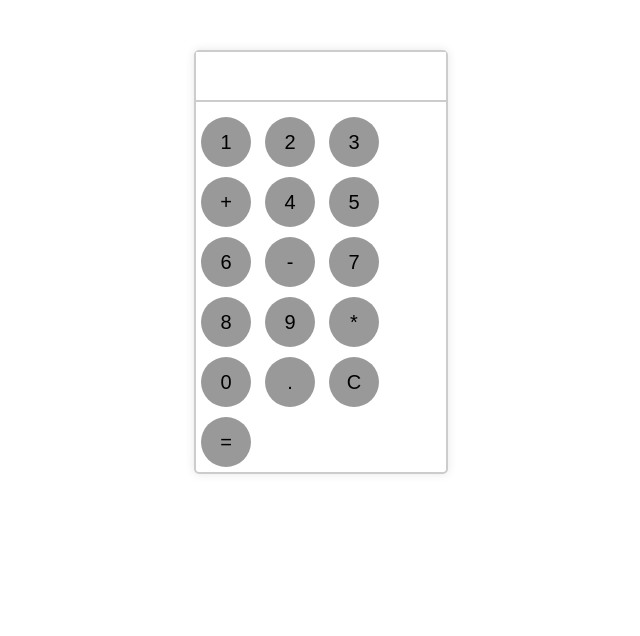
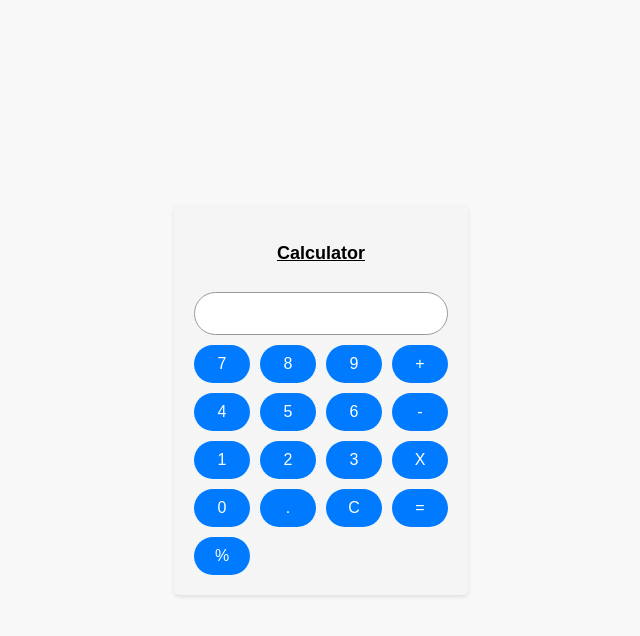
Before and after one commit to ChulumancoNdela/Digital-calculator, a plain HTML site: page index.html in a window 1280 px wide. Shown: the whole page, without its empty margins (319-959 px from the left). Drawn offline with Linux system fonts and the light colour scheme.

Commit message:
few changes

```diff
--- a/index.html
+++ b/index.html
@@ -9,24 +9,26 @@
 </head>
 <body>
   <div class="calculator">
+    <p><u>Calculator</u></p>
    <input type="text" id="display" readonly>
-        <div class="keys">
-          <button onclick="appendToDisplay('1')">1</button>
-          <button onclick="appendToDisplay('2')">2</button>
-          <button onclick="appendToDisplay('3')">3</button>
+   <div class="buttons">
+     <button onclick="appendToDisplay('7')">7</button>
+     <button onclick="appendToDisplay('8')">8</button>
+     <button onclick="appendToDisplay('9')">9</button>
      <button onclick="appendToDisplay('+')">+</button>
      <button onclick="appendToDisplay('4')">4</button>
      <button onclick="appendToDisplay('5')">5</button>
      <button onclick="appendToDisplay('6')">6</button>
      <button onclick="appendToDisplay('-')">-</button>
-          <button onclick="appendToDisplay('7')">7</button>
-          <button onclick="appendToDisplay('8')">8</button>
-          <button onclick="appendToDisplay('9')">9</button>
-          <button onclick="appendToDisplay('*')">*</button>
+     <button onclick="appendToDisplay('1')">1</button>
+     <button onclick="appendToDisplay('2')">2</button>
+     <button onclick="appendToDisplay('3')">3</button>
+     <button onclick="appendToDisplay('*')">X</button>
      <button onclick="appendToDisplay('0')">0</button>
      <button onclick="appendToDisplay('.')">.</button>
      <button onclick="clearDisplay()">C</button>
      <button onclick="calculate()">=</button>
+     <button onclick="appendToDisplay('/')">%</button>
    </div>
  </div>
 </body>
--- a/style.css
+++ b/style.css
@@ -1,39 +1,53 @@
+body {
+  font-family: Arial, sans-serif;
+  background-color: #f8f8f8;
+  display: flex;
+  justify-content: center;
+  align-items: center;
+  height: 100vh;
+  margin: 0;
+}
 .calculator {
-    width: 250px;
-    margin: 50px auto;
-    border: 2px solid #ccc;
+  background-color: whitesmoke;
   border-radius: 5px;
-    box-shadow: 0 0 10px rgba(0, 0, 0, 0.1);
+  box-shadow: 0 2px 4px rgba(0, 0, 0, 0.1);
+  padding: 20px;
+  text-align: center;
 }
-
-  #display {
+.calculator p {
+  font-size: 18px;
+}
+.calculator p u {
+  font-weight: bold;
+}
+.calculator #display {
   width: 100%;
+  margin: 10px 0;
   padding: 10px;
-    margin-bottom: 10px;
-    font-size: 24px;
-    border: none;
-    border-bottom: 2px solid #ccc;
+  font-size: 18px;
+  border: 1px solid #999;
+  border-radius: 5px;
   box-sizing: border-box;
   text-align: right;
-  }
-
-  .keys button {
-    width: 50px;
-    height: 50px;
-    margin: 5px;
-    font-size: 20px;
-    border: none;
-    border-radius: 5px;
-    background-color: #999;
-    cursor: pointer;
-    transition: background-color 0.3s;
   border-radius: 50px;
 }
-
-  .keys button:hover {
-    background-color: bisque;
+.calculator .buttons {
+  display: grid;
+  grid-template-columns: repeat(4, 1fr);
+  grid-gap: 10px;
+  border-radius: 50px;
 }
-
-  .keys button:active {
-    background-color: #999;
+.calculator .buttons button {
+  padding: 10px;
+  font-size: 16px;
+  border: none;
+  background-color: #007bff;
+  color: #fff;
+  border-radius: 5px;
+  cursor: pointer;
+  transition: background-color 0.3s ease;
+  border-radius: 50px;
 }
+.calculator .buttons button:hover {
+  background-color: #0056b3;
+}
```
Lines whose indentation alone changed are shown as unchanged.
